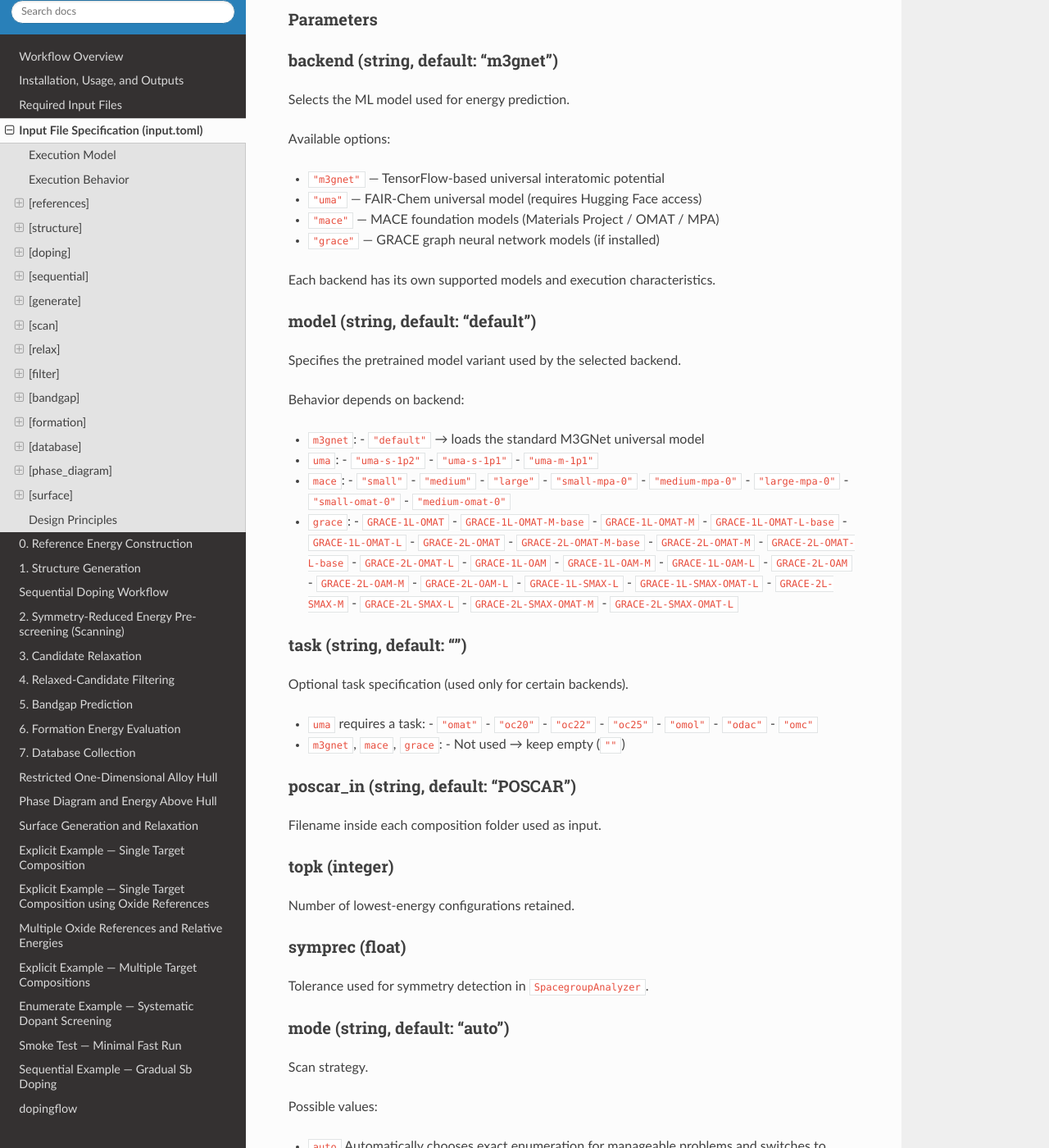
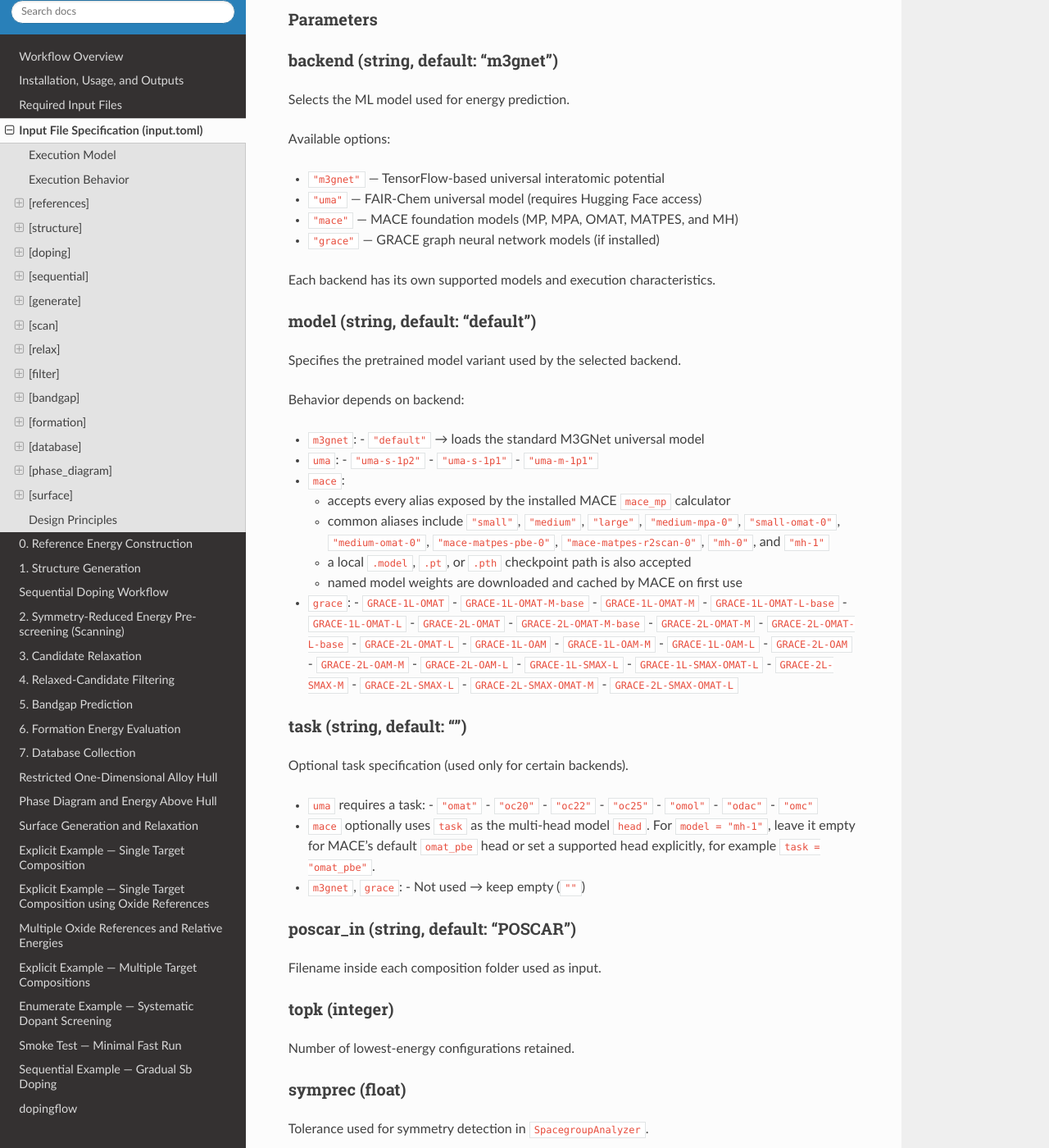
Before and after one commit to KazemZh/dopingflow, a Sphinx documentation site: the page built from docs/source/input_file.rst, in a window 1280 px wide and 1400 px high, scrolled down 7804 px. Shown: the whole window at 82% size. Built offline with Sphinx 7.4.7 and the Read the Docs theme 3.1.0, drawn with Linux system fonts in a browser that asks for light colours; some of the changed text lies outside the part shown.

Commit message:
Add dynamic MACE foundation model support

```diff
--- a/docs/source/input_file.rst
+++ b/docs/source/input_file.rst
@@ -393,7 +393,7 @@ Available options:
 
 - ``"m3gnet"`` — TensorFlow-based universal interatomic potential
 - ``"uma"`` — FAIR-Chem universal model (requires Hugging Face access)
-- ``"mace"`` — MACE foundation models (Materials Project / OMAT / MPA)
+- ``"mace"`` — MACE foundation models (MP, MPA, OMAT, MATPES, and MH)
 - ``"grace"`` — GRACE graph neural network models (if installed)
 
 Each backend has its own supported models and execution characteristics.
@@ -414,14 +414,14 @@ Behavior depends on backend:
   - ``"uma-m-1p1"``
 
 - ``mace``:
-  - ``"small"``
-  - ``"medium"``
-  - ``"large"``
-  - ``"small-mpa-0"``
-  - ``"medium-mpa-0"``
-  - ``"large-mpa-0"``
-  - ``"small-omat-0"``
-  - ``"medium-omat-0"``
+
+  - accepts every alias exposed by the installed MACE ``mace_mp`` calculator
+  - common aliases include ``"small"``, ``"medium"``, ``"large"``,
+    ``"medium-mpa-0"``, ``"small-omat-0"``, ``"medium-omat-0"``,
+    ``"mace-matpes-pbe-0"``, ``"mace-matpes-r2scan-0"``, ``"mh-0"``,
+    and ``"mh-1"``
+  - a local ``.model``, ``.pt``, or ``.pth`` checkpoint path is also accepted
+  - named model weights are downloaded and cached by MACE on first use
 
 - ``grace``:
   - ``GRACE-1L-OMAT``
@@ -461,7 +461,11 @@ Optional task specification (used only for certain backends).
   - ``"odac"``
   - ``"omc"``
 
-- ``m3gnet``, ``mace``, ``grace``:
+- ``mace`` optionally uses ``task`` as the multi-head model ``head``. For
+  ``model = "mh-1"``, leave it empty for MACE's default ``omat_pbe`` head or set
+  a supported head explicitly, for example ``task = "omat_pbe"``.
+
+- ``m3gnet``, ``grace``:
   - Not used → keep empty (``""``)
 
 poscar_in (string, default: "POSCAR")
@@ -732,14 +736,13 @@ Behavior depends on backend:
   - ``"uma-m-1p1"``
 
 - ``mace``:
-  - ``"small"``
-  - ``"medium"``
-  - ``"large"``
-  - ``"small-mpa-0"``
-  - ``"medium-mpa-0"``
-  - ``"large-mpa-0"``
-  - ``"small-omat-0"``
-  - ``"medium-omat-0"``
+
+  - accepts every alias exposed by the installed MACE ``mace_mp`` calculator
+  - common aliases include ``"small"``, ``"medium"``, ``"large"``,
+    ``"medium-mpa-0"``, ``"small-omat-0"``, ``"medium-omat-0"``,
+    ``"mace-matpes-pbe-0"``, ``"mace-matpes-r2scan-0"``, ``"mh-0"``,
+    and ``"mh-1"``
+  - local ``.model``, ``.pt``, and ``.pth`` checkpoint paths are accepted
 
 - ``grace``:
   - ``GRACE-1L-OMAT``
@@ -768,7 +771,7 @@ Behavior depends on backend:
 task (string, default: "")
 ~~~~~~~~~~~~~~~~~~~~~~~~~~
 
-Optional task specification used only for ``uma``.
+Optional task specification used for ``uma`` and multi-head MACE models.
 
 Allowed values for ``uma``:
 
@@ -780,7 +783,9 @@ Allowed values for ``uma``:
 - ``"odac"``
 - ``"omc"``
 
-For ``m3gnet``, ``mace``, and ``grace``, this parameter is ignored and should be left empty.
+For MACE, ``task`` is passed as the optional model ``head``. Leave it empty for
+the model default; for example, MACE-MH-1 defaults to ``omat_pbe``. For
+``m3gnet`` and ``grace``, this parameter is ignored.
 
 relax_mode (string, default: "atoms")
 ~~~~~~~~~~~~~~~~~~~~~~~~~~~~~~~~~~~~~
@@ -1357,7 +1362,8 @@ Model selection depends on backend (same behavior as Step 03).
 surface_task (string, default: "")
 ~~~~~~~~~~~~~~~~~~~~~~~~~~~~~~~~~~
 
-Optional task specification (used only for ``uma``).
+Task/domain for UMA, or an optional MACE model ``head``. Leave it empty to use
+the MACE model default (MACE-MH-1 defaults to ``omat_pbe``).
 
 surface_optimizer (string, default: "bfgs")
 ~~~~~~~~~~~~~~~~~~~~~~~~~~~~~~~~~~~~~~~~~~~
--- a/docs/source/methods/references.rst
+++ b/docs/source/methods/references.rst
@@ -270,7 +270,7 @@ The backend is selected through:
 
 - ``backend``
 - ``model``
-- ``task`` (used only for UMA)
+- ``task`` (required for UMA; optional MACE multi-head model head)
 
 The runtime environment is controlled through:
 
--- a/docs/source/methods/relaxation.rst
+++ b/docs/source/methods/relaxation.rst
@@ -123,7 +123,10 @@ UMA
 MACE
 ~~~~
 
-- Uses pretrained MACE foundation models
+- Discovers the ``mace_mp`` foundation-model aliases supported by the installed
+  MACE package, including ``mh-0`` and ``mh-1`` with MACE 0.3.14 or newer
+- Accepts a local MACE checkpoint path through ``model``
+- Uses the existing ``task`` parameter as an optional multi-head model head
 - Integrated through the ASE calculator interface
 - Supports CPU and GPU execution
 
--- a/pyproject.toml
+++ b/pyproject.toml
@@ -33,7 +33,7 @@ uma = [
 ]
 
 mace = [
-  "mace-torch>=0.3.10",
+  "mace-torch>=0.3.14",
 ]
 
 grace = [
```
Also changed, not shown: CHANGELOG.md (+7 -0 lines), docs/source/methods/scanning.rst (+17 -5 lines), 5 other files.
